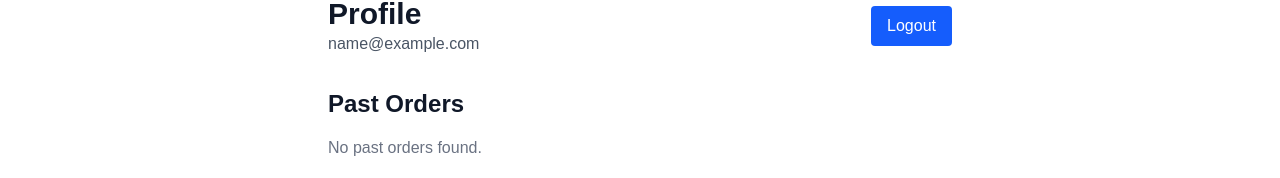
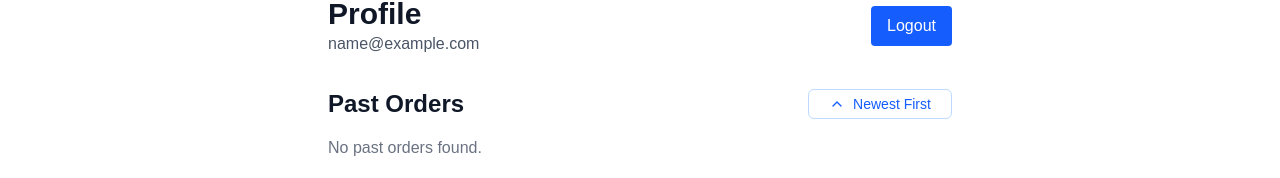
Before and after one commit to alemoraru/modshop, a Next.js app: page /profile in a window 1280 px wide. Both pictures are taken after typing "name@example.com" into the empty fields and a click on the button "Login". Shown: the part 108-286 px from the top of the page. Built offline with nearby package versions, Linux system fonts and the light colour scheme; a web font is replaced by a local one.

Commit message:
Add sorting functionality on the orders page

```diff
--- a/src/app/profile/page.tsx
+++ b/src/app/profile/page.tsx
@@ -1,12 +1,15 @@
 "use client";
+
 import {useAuth} from "@/context/AuthContext";
 import Navbar from "@/components/Navbar";
 import {useEffect, useState} from "react";
 import LoginForm from "@/components/LoginForm";
 import OrderCard from "@/components/OrderCard";
+import {ChevronDown} from "lucide-react";
 
 interface Order {
     id: string;
+    userEmail: string;
     items: { title: string; price: number; quantity: number; image: string }[];
     total: number;
     date: string;
@@ -15,16 +18,23 @@ interface Order {
 export default function ProfilePage() {
     const {user, login, logout} = useAuth();
     const [orders, setOrders] = useState<Order[]>([]);
+    const [sortDescending, setSortDescending] = useState(true);
 
     useEffect(() => {
         if (user) {
             const stored = localStorage.getItem("modshop_orders");
             if (stored) {
                 const allOrders = JSON.parse(stored) as Order[];
-                setOrders(allOrders.filter(o => o.userEmail === user.email));
+                const filteredOrders = allOrders.filter((o) => o.userEmail === user.email);
+                const sortedOrders = filteredOrders.sort((a, b) =>
+                    sortDescending
+                        ? new Date(b.date).getTime() - new Date(a.date).getTime()
+                        : new Date(a.date).getTime() - new Date(b.date).getTime()
+                );
+                setOrders(sortedOrders);
             }
         }
-    }, [user]);
+    }, [user, sortDescending]);
 
     if (!user) {
         return (
@@ -54,12 +64,26 @@ export default function ProfilePage() {
                         Logout
                     </button>
                 </div>
-                <h2 className="text-2xl font-semibold mb-4">Past Orders</h2>
+
+                <div className="flex justify-between items-center mb-4">
+                    <h2 className="text-2xl font-semibold">Past Orders</h2>
+                    <button
+                        onClick={() => setSortDescending((prev) => !prev)}
+                        className="flex items-center gap-2 text-sm text-blue-600 border border-blue-200 px-3 py-1
+                        rounded-md w-36 justify-center transition-all hover:bg-blue-50 cursor-pointer"
+                    >
+                        <ChevronDown
+                            className={`w-4 h-4 transition-transform duration-300 ${sortDescending ? "rotate-180" : "rotate-0"}`}
+                        />
+                        {sortDescending ? "Newest First" : "Oldest First"}
+                    </button>
+                </div>
+
                 {orders.length === 0 ? (
                     <p className="text-gray-500">No past orders found.</p>
                 ) : (
                     <div className="space-y-6">
-                        {orders.map(order => (
+                        {orders.map((order) => (
                             <OrderCard key={order.id} order={order}/>
                         ))}
                     </div>
```
